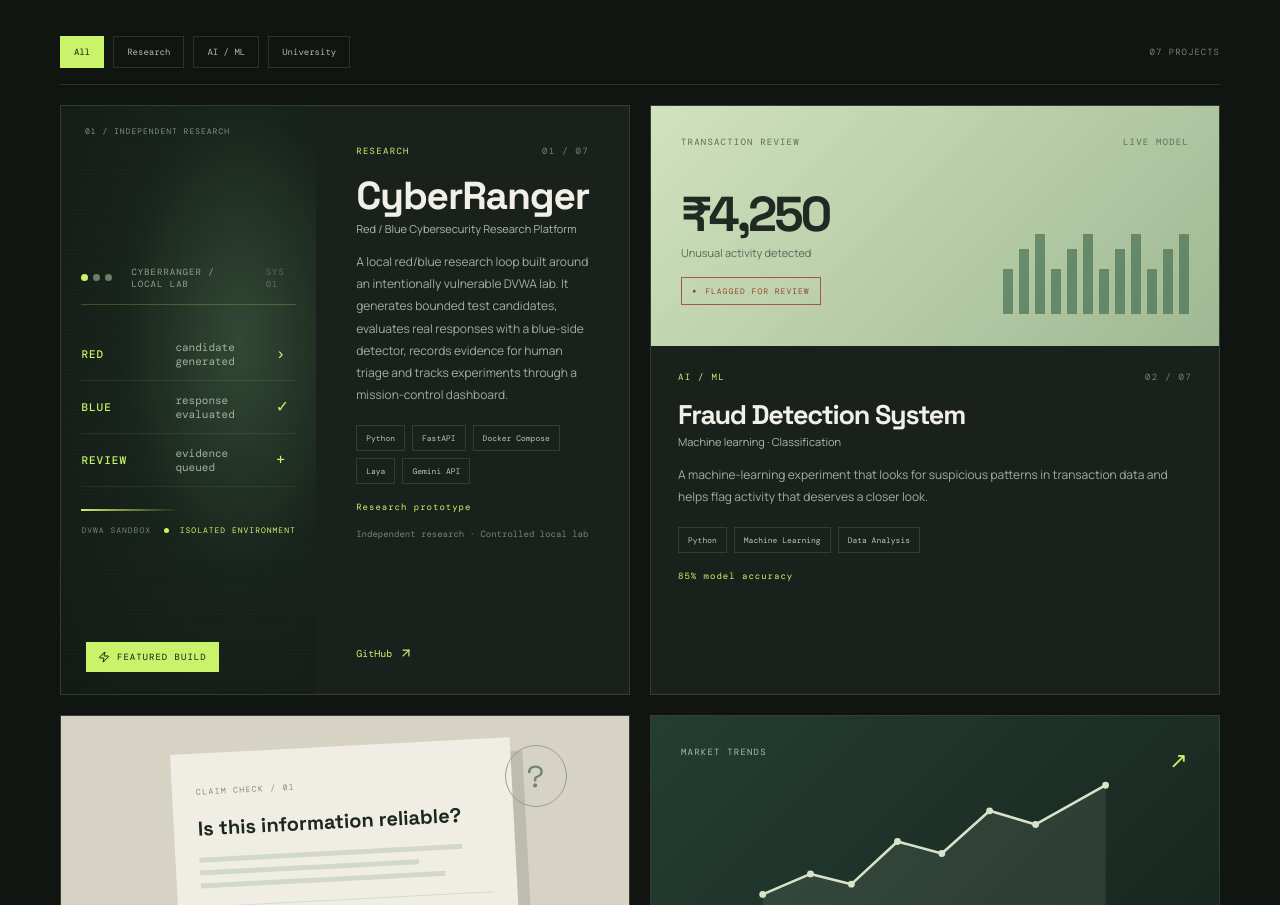
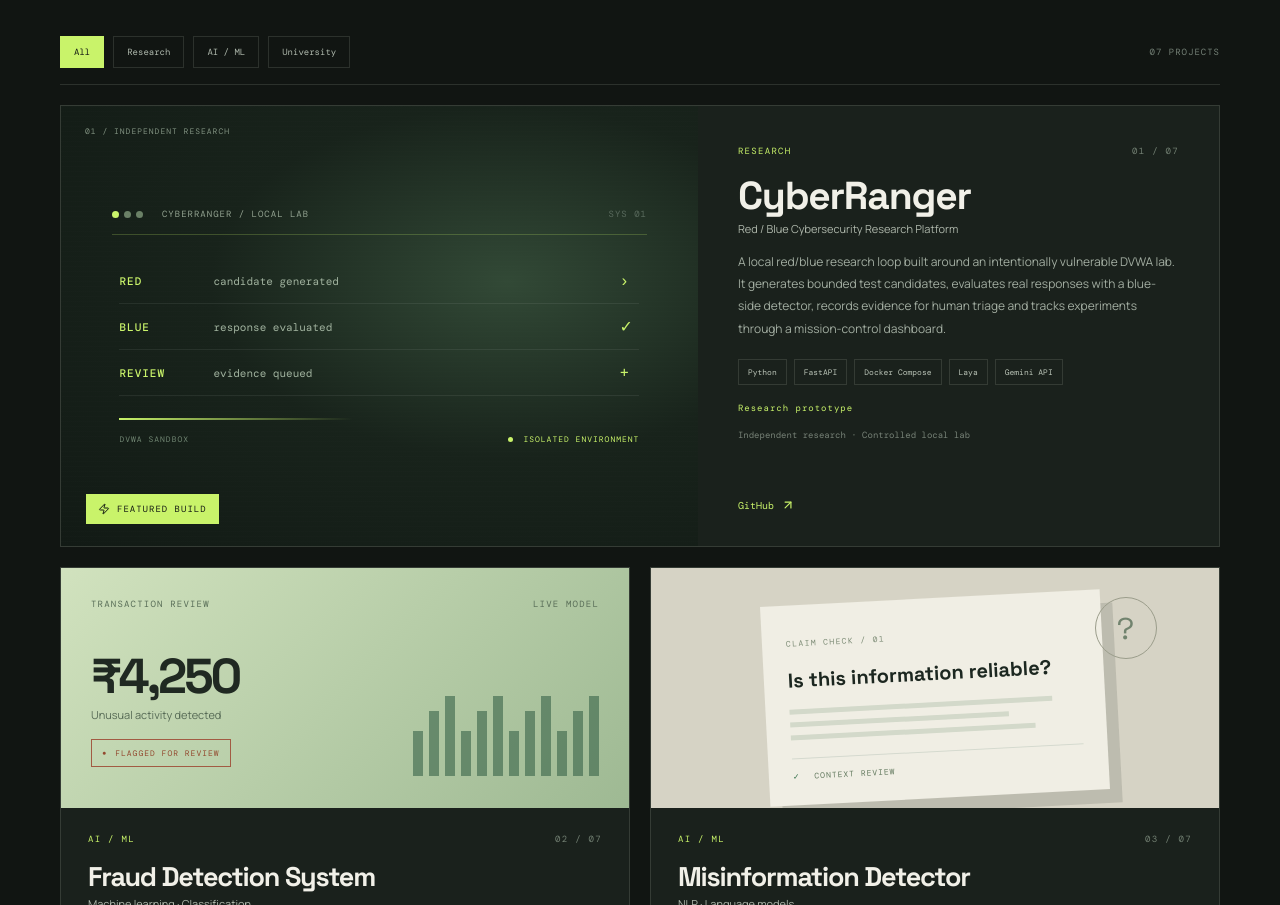
Before and after one commit to abhitiwari12/abhitiwari, a React (Vite) app: page / in a window 1280 px wide. Shown: the part 1198-2103 px from the top of the page. Built offline with nearby package versions, Linux system fonts and the light colour scheme.

Commit message:
Make featured project span full grid width

```diff
--- a/src/styles.css
+++ b/src/styles.css
@@ -197,3 +197,6 @@ button { color: inherit; }
 @media (max-width: 390px) {
   .hero h1 { font-size: 54px; }.header-contact { letter-spacing: .5px; }.portrait-frame { width: 72%; }.portrait-float { padding: 9px 10px; font-size: 8px; }.fact-card { min-height: 230px; }.game-title { font-size: 88px; }
 }
+
+.project-reveal-featured { grid-column: 1 / -1; }
+@media (max-width: 720px) { .project-reveal-featured { grid-column: auto; } }
```
